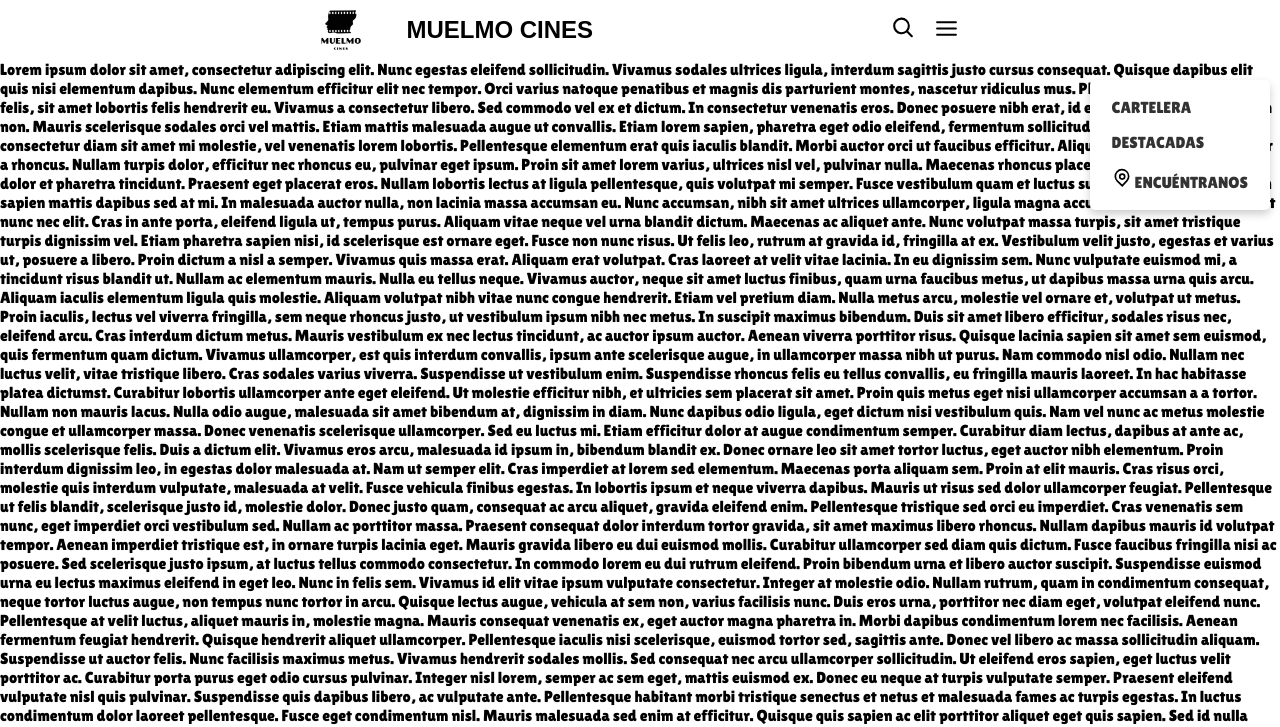
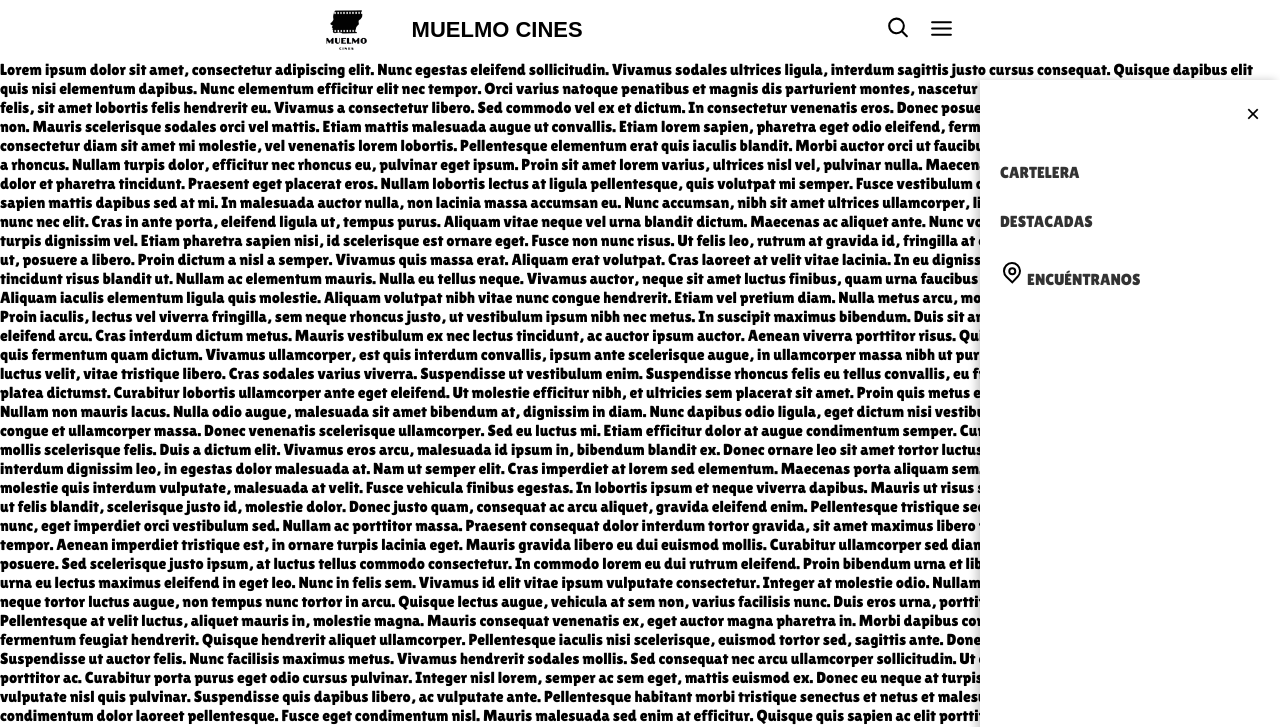
Before and after one commit to jaimeescartinsv/2DAW_2425_1EV_RETO_FRONT, a plain HTML site: page FRONT-END/source/html/header-y-footer.html in a window 1280 px wide. Both pictures are taken after a click on the button 946 px from the left and 30 px from the top of the page. Shown: the top 727 px of the page. Drawn offline with nearby package versions, Linux system fonts and the light colour scheme; files that its build step writes are made by us from their sources; a web font is replaced by a local one.

Commit message:
act header (menu hamburguesa)

```diff
--- a/FRONT-END/source/html/header-y-footer.html
+++ b/FRONT-END/source/html/header-y-footer.html
@@ -30,6 +30,7 @@
         </div>
         <!-- Menú desplegable oculto inicialmente -->
         <nav class="nav">
+            <button class="nav__close-button" aria-label="Cerrar menú">&times;</button>
             <a class="nav__link" href="/FRONT-END/source/html/index.html">CARTELERA</a>
             <a class="nav__link" href="#">DESTACADAS</a>
             <a class="nav__link nav__link--location" href="#">
--- a/FRONT-END/source/js/header-y-footer.js
+++ b/FRONT-END/source/js/header-y-footer.js
@@ -19,3 +19,11 @@ window.addEventListener('scroll', function() {
       footerTop.classList.add('footer__top-sticky');
     }
   });
+
+  document.querySelector('.header__menu-toggle').addEventListener('click', function () {
+    document.querySelector('.nav').classList.add('nav--menu-active');
+});
+
+document.querySelector('.nav__close-button').addEventListener('click', function () {
+    document.querySelector('.nav').classList.remove('nav--menu-active');
+});
--- a/FRONT-END/source/styles/header-y-footer.scss
+++ b/FRONT-END/source/styles/header-y-footer.scss
@@ -59,7 +59,7 @@ a {
   &__title {
     font-family: $font-family-poller;
     margin-left: 10px;
-    font-size: 24px;
+    font-size: 22px;
     text-decoration: none;
     color: #000;
   }
@@ -85,40 +85,48 @@ a {
   }
 }
 
-/* Menú desplegable */
+/* Menú deslizable */
 .nav {
-  display: none;  /* Menú oculto por defecto */
-  position: absolute;
-  top: 60px;
-  right: 10px;
+  display: flex; /* Cambiado de none para manejar mejor la animación */
+  flex-direction: column;
+  position: fixed;
+  top: 0;
+  right: -100%; /* Inicialmente fuera de la pantalla */
+  width: 300px;
+  height: 100%;
   background-color: $color-light;
-  box-shadow: 0px 4px 8px rgba(0, 0, 0, 0.2);
-  border-radius: 5px;
-  padding: 10px;
-  opacity: 0;  /* Inicialmente invisible */
-  transform: translateY(-20px);  /* Desplazado para animación */
-  transition: opacity $transition-duration ease, transform $transition-duration ease; /* Animación suave */
+  box-shadow: -4px 0 8px rgba(0, 0, 0, 0.2);
+  padding: 20px;
+  transition: right 0.5s ease-in-out; /* Animación suave */
+}
 
-  &--menu-active {
-    display: block;  /* Muestra el menú */
-    opacity: 1;
-    transform: translateY(0);  /* Vuelve a la posición original */
-  }
+.nav--menu-active {
+  right: 0; /* Desliza el menú hacia adentro */
+}
 
-  &__link {
-    display: block;
-    padding: 8px 12px;
-    color: #333;
-    text-decoration: none;
-  }
+.nav__link {
+  margin: 15px 0;
+  text-decoration: none;
+  color: #333;
+}
 
-  &__link:hover {
-    background-color: $color-hover;
-  }
+.nav__close-button {
+  align-self: flex-end;
+  background: none;
+  border: none;
+  font-size: 1.5rem;
+  cursor: pointer;
+  margin-bottom: 20px;
+}
 
-  &__link--location img {
-    height: 20px;
-  }
+.nav__close-button:hover {
+  color: $color-hover;
+}
+
+/* Animación del botón hamburguesa (opcional, visual feedback) */
+.header__menu-toggle.active {
+  transform: rotate(90deg); /* Ejemplo de animación */
+  transition: transform 0.3s ease;
 }
 
 /* Footer */
```
